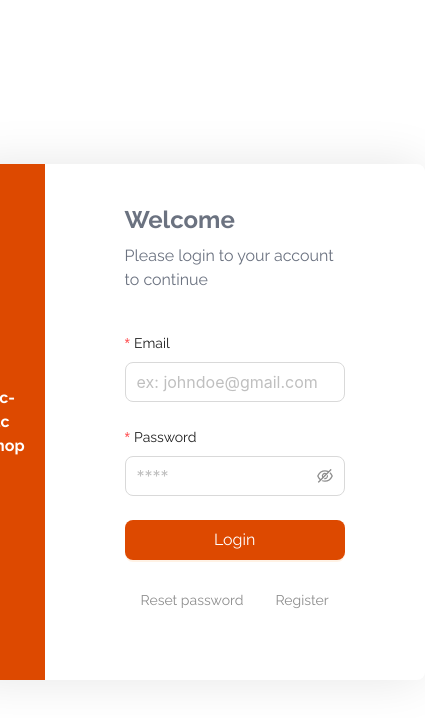
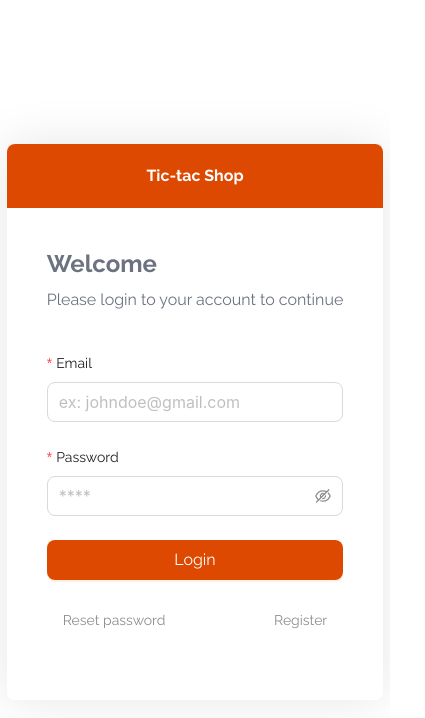
Before and after one commit to jacob-js/tic-tac-shop, a React (Vite) app: page / in a window 390 px wide. Shown: the top 718 px of the page, 425 px wide, since content can reach past the window. Built offline with nearby package versions, Linux system fonts and the light colour scheme.

Commit message:
feat: make it responsive

```diff
--- a/src/pages/authentication/Login.tsx
+++ b/src/pages/authentication/Login.tsx
@@ -3,11 +3,11 @@ import { Input, Form, Button } from 'antd';
 function Login() {
   return (
     <div className="w-full min-h-screen bg-white flex justify-center items-center">
-        <div className="flex rounded-2xl shadow-light">
-            <div className="bg-primary rounded-s-lg p-5 flex items-center justify-center">
+        <div className="flex flex-col sm:flex-row rounded-lg shadow-light">
+            <div className="bg-primary rounded-t-lg sm:rounded-s-lg sm:rounded-tr-none p-5 flex items-center justify-center">
                 <div className="text-white font-bold">Tic-tac Shop</div>
             </div>
-            <div className="bg-white p-10 px-20 rounded-e-lg">
+            <div className="bg-white p-10 sm:px-20 rounded-b-lg sm:rounded-e-lg">
                 <div className="flex flex-col gap-2 mb-10 text-gray-500">
                     <div className="text-2xl font-bold">Welcome</div>
                     <div className="">Please login to your account to continue</div>
```
